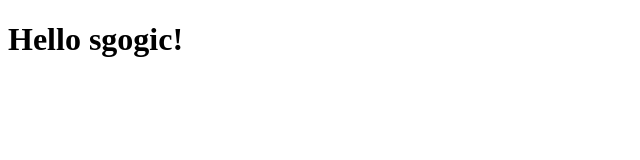
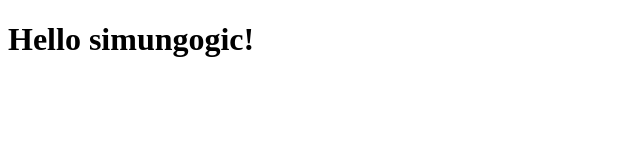
Before and after one commit to simungogic/test, a plain HTML site: page index.html in a window 1280 px wide. Shown: the whole page, without its empty margins (0-640 px from the left). Drawn offline with Linux system fonts and the light colour scheme.

Commit message:
[add] initial 2

```diff
--- a/index.html
+++ b/index.html
@@ -4,6 +4,6 @@
 <title>Test</title>
 </head>
 <body>
-<h1>Hello sgogic!</h1>
+<h1>Hello simungogic!</h1>
 </body>
 </html>
```
